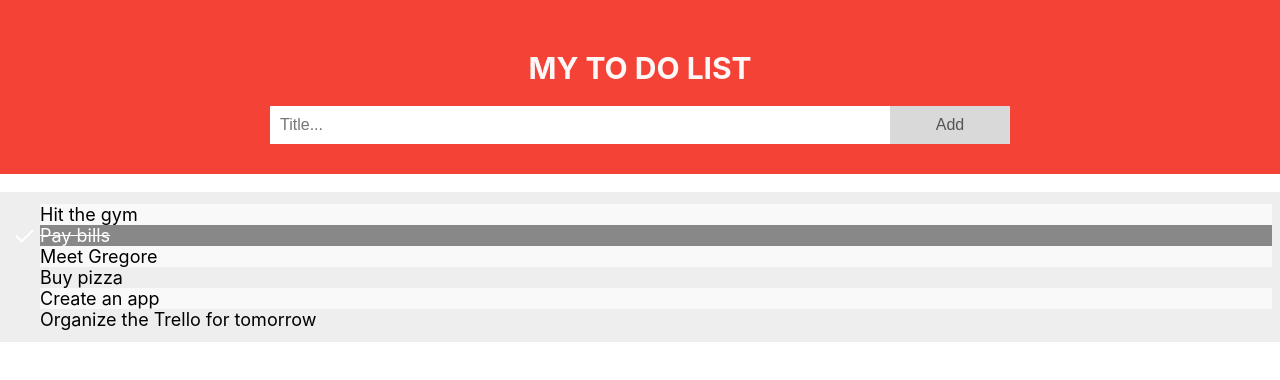
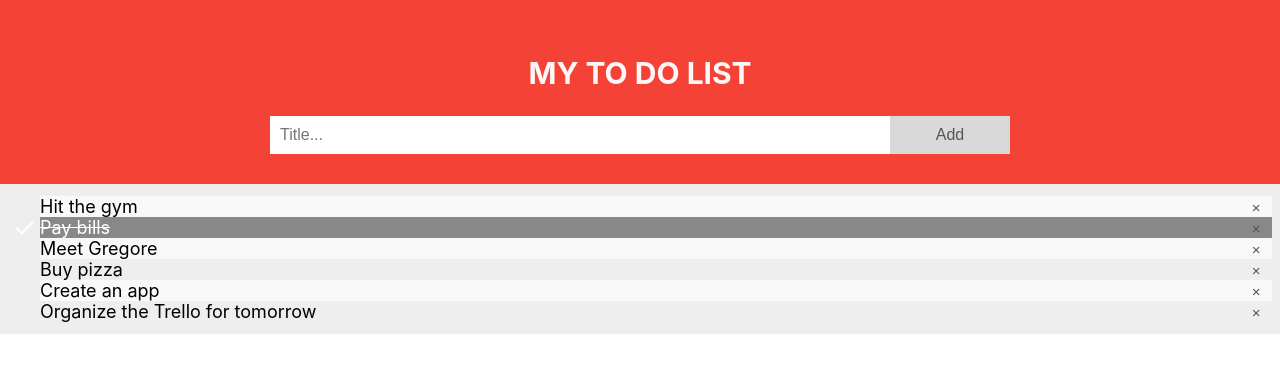
Before and after one commit to HelenFedoseeva/react-app-todo-list, a React (Create React App) app: page / in a window 1280 px wide. Shown: the top 380 px of the page. Built offline with nearby package versions, Linux system fonts and the light colour scheme.

Commit message:
add-style

```diff
--- a/src/components/App.jsx
+++ b/src/components/App.jsx
@@ -1,12 +1,11 @@
 
 import { Section } from "./Section/Section";
-import { ToDoList } from "components/ToDoList/ToDoList";
+
 
 export const App = () => {
   return (
     <>
       <Section />
-      <ToDoList />
     </>
 
   );
--- a/src/components/Section/Section.jsx
+++ b/src/components/Section/Section.jsx
@@ -1,16 +1,18 @@
 import { Input } from "components/Input/Input"
 import { AddBtn } from "components/Add-btn/Add-btn"
+import { ToDoList } from "components/ToDoList/ToDoList";
 import '../../index.css';
 
 
 export const Section = () => {
     return (
-        <>
-        <div className="header__wrapper">
-            <h1 className="title">My To Do List</h1>
-            <Input/>
-            <AddBtn/>
-        </div>
-        </>
+        <section>
+             <div className="header__wrapper">
+                <h1 className="title">My To Do List</h1>
+                <Input/>
+                <AddBtn/>
+            </div>
+            <ToDoList/>
+        </section>
     )
 }
--- a/src/components/ToDoList/ToDoList.jsx
+++ b/src/components/ToDoList/ToDoList.jsx
@@ -3,12 +3,15 @@ import '../../index.css';
 export const ToDoList = () => {
     return (
         <ul className='list'>
-            <li className='list__item'>Hit the gym</li>
-            <li className='list__item checked'>Pay bills</li>
-            <li className='list__item'>Meet Gregore</li>
-            <li className='list__item'>Buy pizza</li>
-            <li className='list__item'>Create an app</li>
-            <li className='list__item'>Organize the Trello for tomorrow</li>
+            <li className='list__item'>Hit the gym
+                <button className='closeBtn' type='button'>×</button>
+            </li>
+            <li className='list__item checked'>Pay bills
+            <button className='closeBtn' type='button'>×</button></li>
+            <li className='list__item'>Meet Gregore<button className='closeBtn' type='button'>×</button></li>
+            <li className='list__item'>Buy pizza<button className='closeBtn' type='button'>×</button></li>
+            <li className='list__item'>Create an app<button className='closeBtn' type='button'>×</button></li>
+            <li className='list__item'>Organize the Trello for tomorrow<button className='closeBtn' type='button'>×</button></li>
         </ul>
     )
 }
--- a/src/index.css
+++ b/src/index.css
@@ -64,7 +64,8 @@ background: #f9f9f9;
 
 .list{
     /* position: relative; */
-
+    margin-top: 0px;
+    margin-bottom: 0px;
     padding: 12px 8px 12px 40px;
     list-style-type: none;
     background: #eee;
@@ -90,6 +91,10 @@ background: #f9f9f9;
   background: #f9f9f9;
 }
 
+.list__item:nth-child(odd):hover{
+  background-color: #ddd;
+}
+
 .list__item.checked {
   background: #888;
   color: #fff;
@@ -112,3 +117,29 @@ background: #f9f9f9;
   height: 15px;
   width: 7px;
 }
+
+.closeBtn{
+  position: absolute;
+  top: 0;
+  right: 0;
+
+  border: none;
+  height: 100%;
+  width: 30px;
+
+  display: flex;
+  justify-content: center;
+  align-items: center;
+  font-size: 15px;
+
+  padding: 12px 16px 12px 16px;
+  cursor: pointer;
+  background-color: transparent;
+  color: rgb(84, 83, 83);
+  transition: 250ms;
+}
+
+.closeBtn:hover{
+  background-color: #f44336;
+  color: #fff;
+}
```
